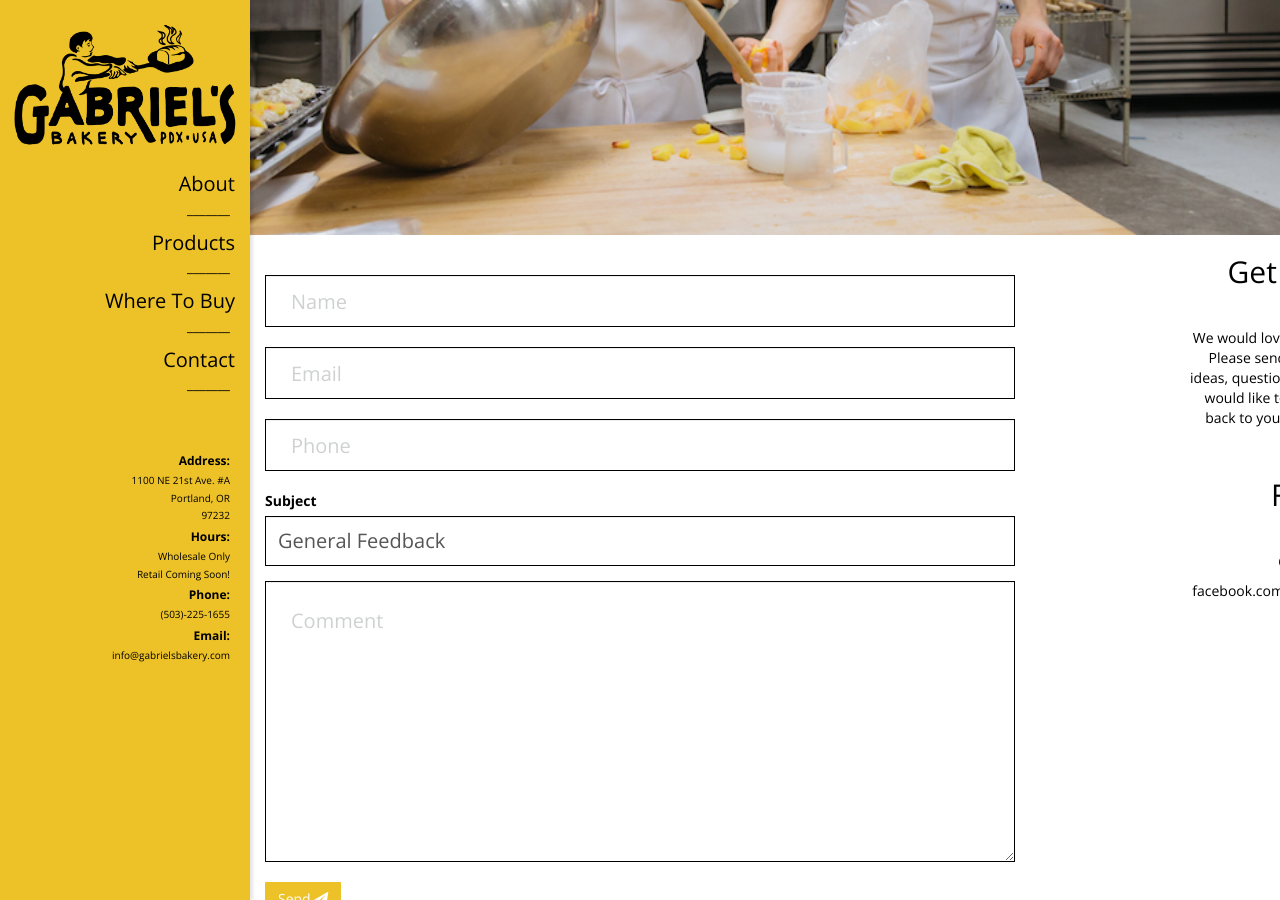
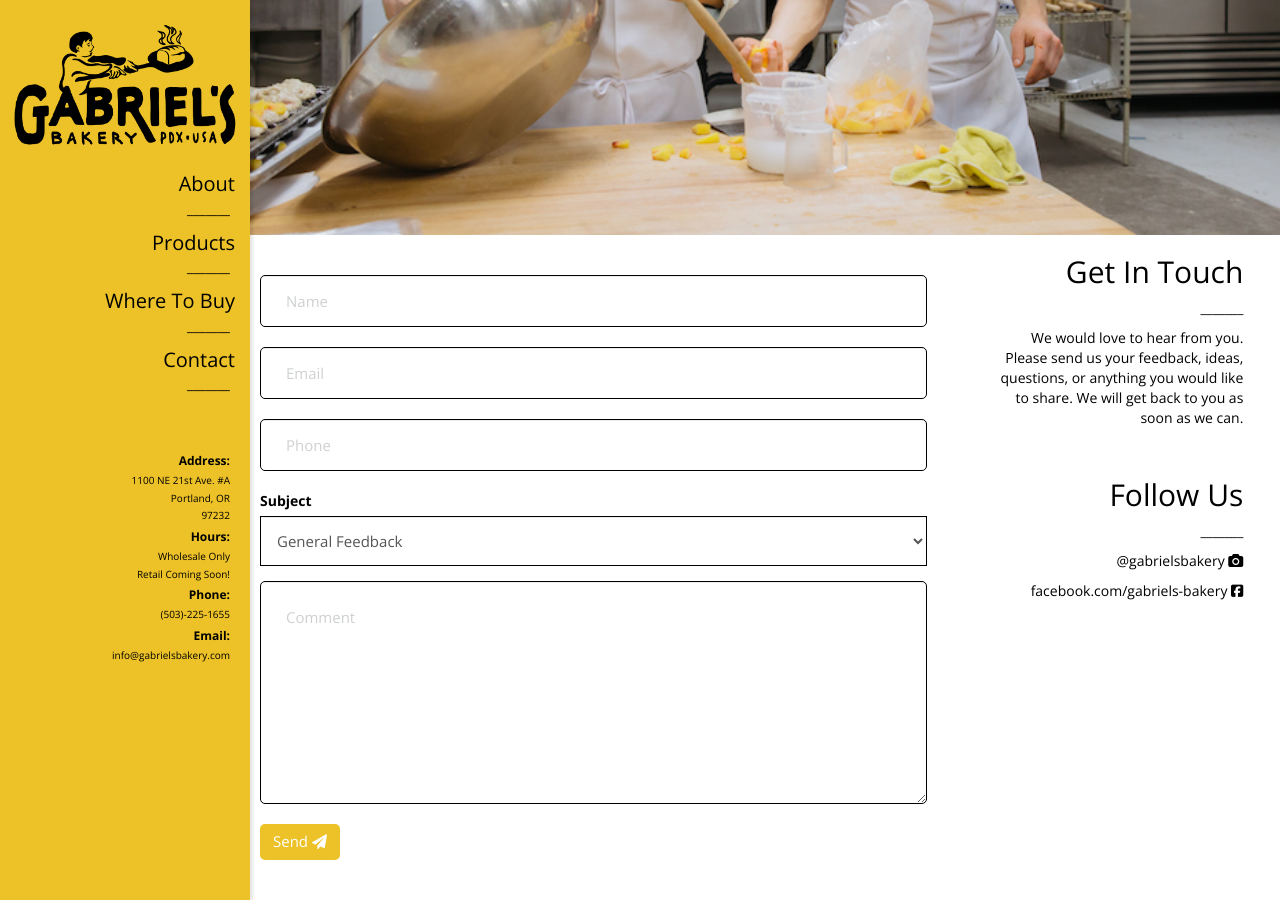
Before and after one commit to SandroMateo/gabriels-website, a Jekyll site: the page built from contact.html, in a window 1280 px wide and 900 px high, scrolled down 440 px. Built offline with Jekyll 4.4.1, drawn with Linux system fonts in a browser that asks for light colours; nearby versions of some CDN libraries.

Commit message:
Get rid of container and change get in touch location in mobile

```diff
--- a/_sass/_layout/_contact.scss
+++ b/_sass/_layout/_contact.scss
@@ -1,16 +1,18 @@
 .contact__form-wrapper {
   display: table;
   margin: 40px auto;
+  margin-left: 1rem;
+
+  @include mobile {
+    margin: 2rem;
+  }
 }
 
 .contact__select {
   border: 1px solid $black;
   border-radius: 0;
-  box-sizing: border-box;
-  -webkit-appearance: none;
-  -moz-appearance: none;
   height: 5rem;
-  font-size: 2rem;
+  font-size: 1.5rem;
 }
 
 .contact__select-label {
@@ -25,19 +27,19 @@
       font-weight: lighter;
       box-sizing: border-box;
       display: block;
-      border-radius: 0;
+      border-radius: 5px;
       border: 1px solid $black;
       padding: 2.5rem;
       // max-width: 50vw;
       margin-bottom: 2rem;
-      font-size: 2rem;
+      font-size: 1.5rem;
       outline: none;
       transition: all 0.2s ease-in-out;
 
       &::placeholder {
         transition: all 0.2s ease-in-out;
         color: $gray;
-        font-size: 2rem;
+        font-size: 1.5rem;
       }
 
       &:focus, &.populated {
@@ -81,13 +83,31 @@
 // Non form styling
 .contact__info-wrapper {
   text-align: right;
-  padding-left: 15rem;
+  max-width: 25rem;
+  margin: 0 auto;
+
+  @include mobile {
+    display: none;
+  }
+}
+
+.contact__info-wrapper--mobile {
+  margin: 2rem 2.5rem;
+  max-width: 60rem;
+
+  @include tablet {
+    display: none;
+  }
+  @include desktop {
+    display: none;
+  }
 }
 
 .contact__button, .btn {
+  font-size: 1.5rem;
   background-color: $gold;
   color: $white;
-  border-radius: 1px;
+  border-radius: 5px;
   transition: all 0.25s ease-in-out;
 
   &:hover, &:focus, &:active {
@@ -103,23 +123,13 @@
   background-repeat: no-repeat;
   background-size: cover;
   height: 75vh;
-
-  @include desktop {
-    font-size: 10rem;
-    margin-top: 0;
-  }
-
-  @include tablet {
-    font-size: 10rem;
-    margin-top: 0;
-  }
 }
 
 .contact__hero-title {
   color: $white;
   font-size: 5rem;
   text-align: center;
-  padding-top: 20rem;
+  padding-top: 15rem;
 
 
   @include desktop {
--- a/contact.html
+++ b/contact.html
@@ -9,42 +9,34 @@ permalink: /contact/
   <h1 class="contact__hero-title">Contact Us</h1>
 </div>
 
-<div class="contact container">
+<div class="contact">
+  <div class="contact__info-wrapper--mobile">
+    <h2 class="contact__info-title">Get In Touch</h2>
+    <p class="contact__hr">_______</p>
+    <p class="contact__info">We would love to hear from you.  Please send us your feedback, ideas, questions, or anything you would like to share. We will get back to you as soon as we can.</p>
+    <br>
+    <h2 class="contact__info-title">Follow Us</h2>
+    <p class="contact__hr">_______</p>
+    <p class="contact__info">@gabrielsbakery <i class="fa fa-camera" aria-hidden="true"></i></p>
+    <p class="contact__info">facebook.com/gabriels-bakery <i class="fa fa-facebook-square" aria-hidden="true"></i></p>
+  </div>
   <div class="row">
-    <div class="col-xs-8">
+    <div class="col-sm-8">
 
       <form class="contact__form-wrapper" action="https://formspree.io/droalvare22@gmail.com"
       method="POST">
-
         <label class="contact__item-label" for="name">
           <input class="form-control contact__item" type="text" name="name" id="name" placeholder="Name" required>
           <span>Name</span>
         </label>
-
-        <!-- <div class="contact__item-wrapper form-group">
-          <label class="contact__item-label" for="name">Name:</label>
-          <input class="form-control contact__item" type="text" name="name" id="name" placeholder="Name" required>
-        </div> -->
-
         <label class="contact__item-label" for="email">
           <input class="form-control contact__item" type="email" name="_replyto" id="email" placeholder="Email" required>
           <span>Email</span>
         </label>
-
-        <!-- <div class="contact__item-wrapper form-group">
-          <label class="contact__item-label" for="email">Email:</label>
-          <input class="form-control contact__item" type="email" name="_replyto" id="email" placeholder="Email" required>
-        </div> -->
         <label class="contact__item-label" for="phone">
           <input class="form-control contact__item" type="tel" name="phone" placeholder="Phone" id="phone">
           <span>Phone</span>
         </label>
-
-        <!-- <div class="contact__item-wrapper form-group">
-          <label class="contact__item-label" for="phone">Phone:</label>
-          <input class="form-control contact__item" type="tel" name="phone" placeholder="Phone" id="phone">
-        </div> -->
-
         <div class="contact__select-wrapper form-group">
           <label class="contact__select-label" for="subject">Subject</label>
           <select class="form-control contact__select" name="_subject">
@@ -60,19 +52,14 @@ permalink: /contact/
           <textarea class="form-control contact__item" name="message" rows="8" cols="90" placeholder="Comment"></textarea>
           <span>Comment</span>
         </label>
-
-        <!-- <div class="contact__item-wrapper form-group">
-          <label class="contact__item-label" for="comment">Comment:</label>
-          <textarea class="form-control contact__item" name="message" rows="8" cols="90" placeholder="Comment"></textarea>
-        </div> -->
-
         <input type="text" name="_gotcha" style="display:none" />
 
         <button type="submit" class="contact__button btn">Send <i class="fa fa fa-paper-plane" aria-hidden="true"></i></button>
       </form>
 
     </div>
-    <div class="contact__info-wrapper col-xs-4">
+    <div class="col-sm-4">
+      <div class="contact__info-wrapper">
         <h2 class="contact__info-title">Get In Touch</h2>
         <p class="contact__hr">_______</p>
         <p class="contact__info">We would love to hear from you.  Please send us your feedback, ideas, questions, or anything you would like to share. We will get back to you as soon as we can.</p>
@@ -84,3 +71,4 @@ permalink: /contact/
       </div>
     </div>
   </div>
+</div>
```
Lines whose indentation alone changed are shown as unchanged.
